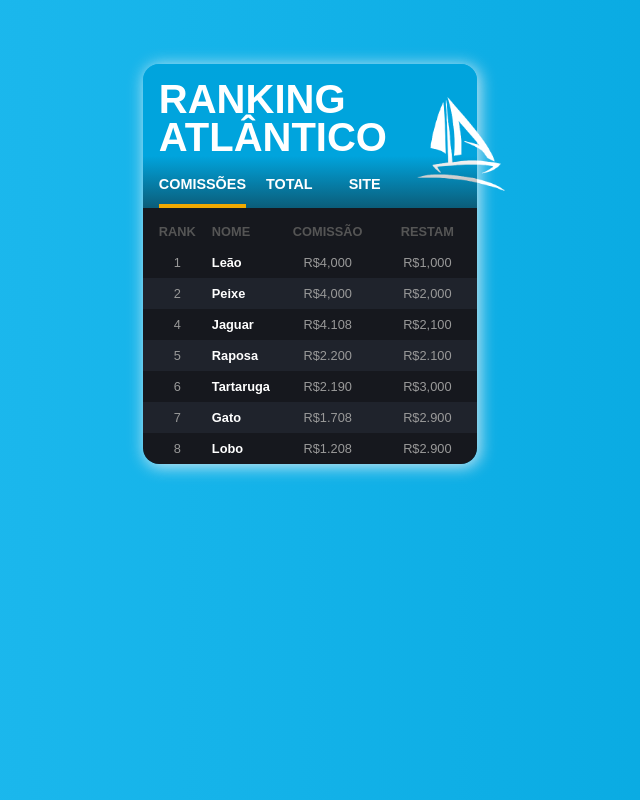
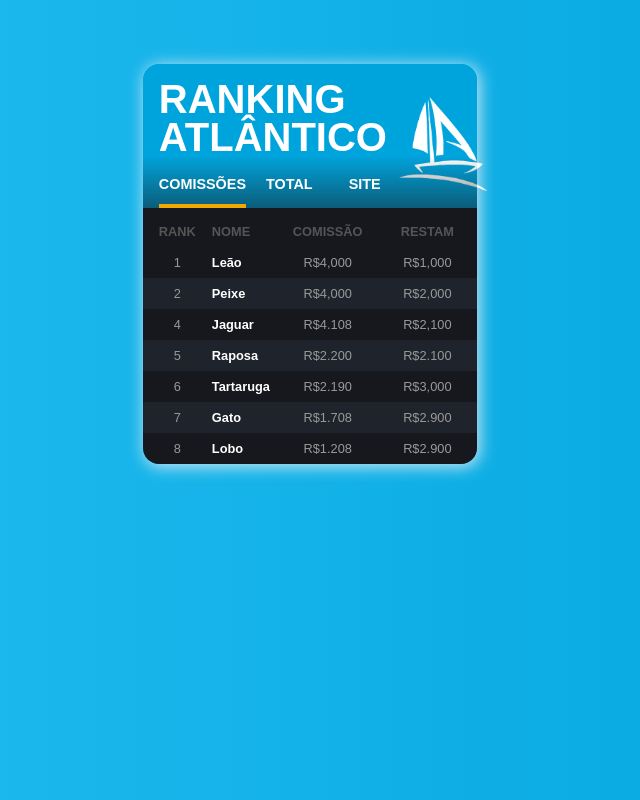
Before and after one commit to IanD0/Ranking-Test, a plain HTML site: page index.html in a window 1280 px wide. Shown: the whole page, without its empty margins (330-970 px from the left). Drawn offline with Linux system fonts and the light colour scheme.

Commit message:
Update style.css

```diff
--- a/style.css
+++ b/style.css
@@ -217,7 +217,7 @@ td {
     position: absolute;
     height: 16rem;
     bottom: -4rem;
-    left: 190px;
+    left: 172px;
   }
 
   tbody {
```
